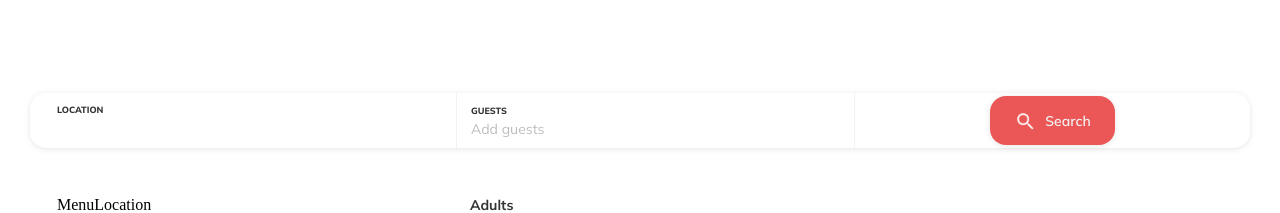
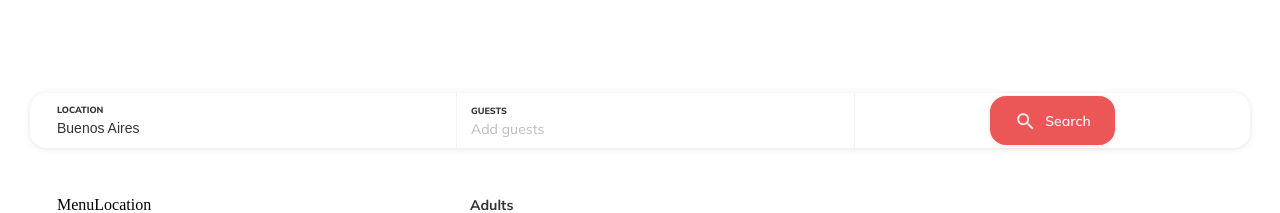
Before and after one commit to villalb4/Windbnb, a React (Create React App) app: page / in a window 1280 px wide. Both pictures are taken after a click on the element "Buenos Aires". Shown: the top 213 px of the page. Built offline with nearby package versions, Linux system fonts and the light colour scheme.

Commit message:
Update[menu.tsx] new onChange function

```diff
--- a/src/components/Header/Menu/Menu.tsx
+++ b/src/components/Header/Menu/Menu.tsx
@@ -1,20 +1,33 @@
-import React from 'react'
+import React, { useState } from 'react'
 import './Menu.css'
 import icon_search from '../../../assets/icon-search-white.png'
 import MenuGuests from './MenuGuests/MenuGuests'
-import {useSelector} from 'react-redux'
+import { useAppSelector, useAppDispatch } from '../../../redux/hooks/hooks'
+import { setLocationName } from '../../../redux/slice/location'
 import MenuLocation from './MenuLocation/MenuLocation'
 
 function Menu(props:any) {
 
-  const adultsNum = useSelector((state: any) => state.menuCounter.adults)
-  const childrenNum = useSelector((state: any) => state.menuCounter.children)
+  const dispatch = useAppDispatch()
+  const location = useAppSelector((state: any) => state.location.name)
+
+  const adultsNum = useAppSelector((state: any) => state.menuCounter.adults)
+  const childrenNum = useAppSelector((state: any) => state.menuCounter.children)
+
 
   const guestsTotal = adultsNum + childrenNum;
 
+  const [inputValue, setInputValue] = useState(location)
+
   function handleClose(){
+    dispatch(setLocationName(inputValue))
     props.closeMenu(false)
   };
+
+  function handleChange(e:any) {
+    let value = e.target.value
+    setInputValue(value)
+  }
 
   return (
     <div className={props.stateMenu ? 'Menu_component active': 'Menu_component'}>
@@ -24,7 +37,7 @@ function Menu(props:any) {
             <div className='Menu_top'>
               <div className='Menu_topDivOption divLocation'>
                 <span className='Menu_optionSpan'>LOCATION</span>
-                <input ref={props.refLoc} className='Menu_InputLocation' type="text" placeholder='Add location'/>
+                <input ref={props.refLoc} className='Menu_InputLocation' type="text" placeholder='Add location' onChange={handleChange} value={inputValue}/>
               </div>
               <div className='Menu_topDivOptionBorder'>
                 <div ref={props.refGue} className='Menu_topDivOption divGuests'>
```
